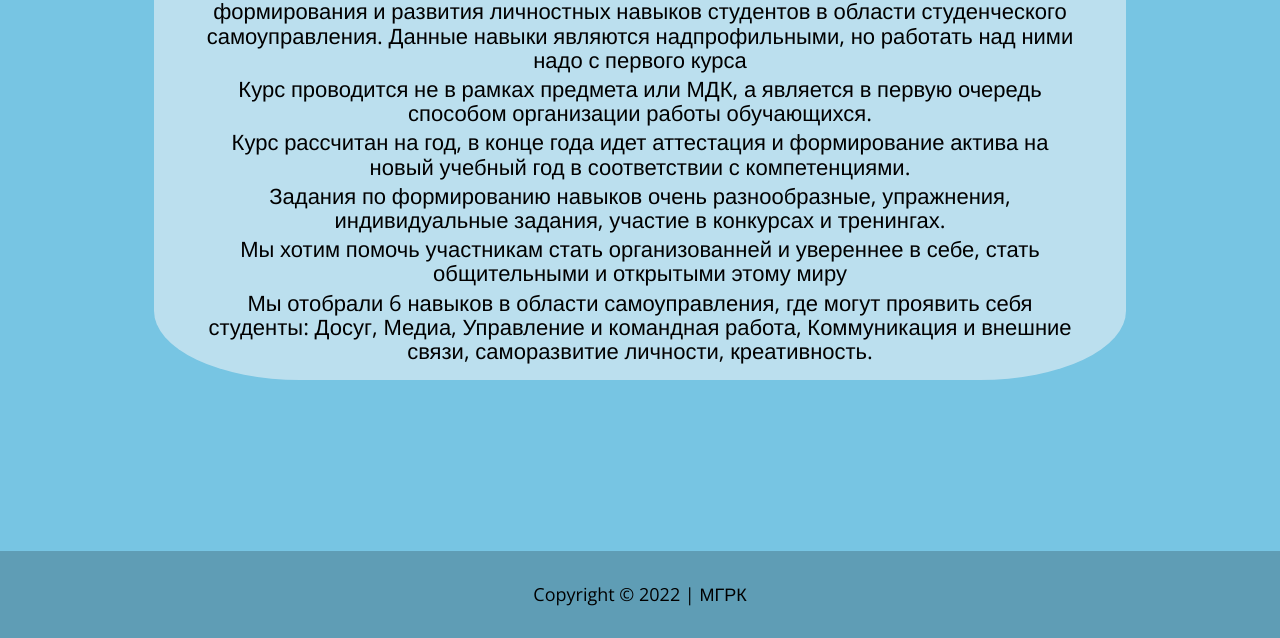
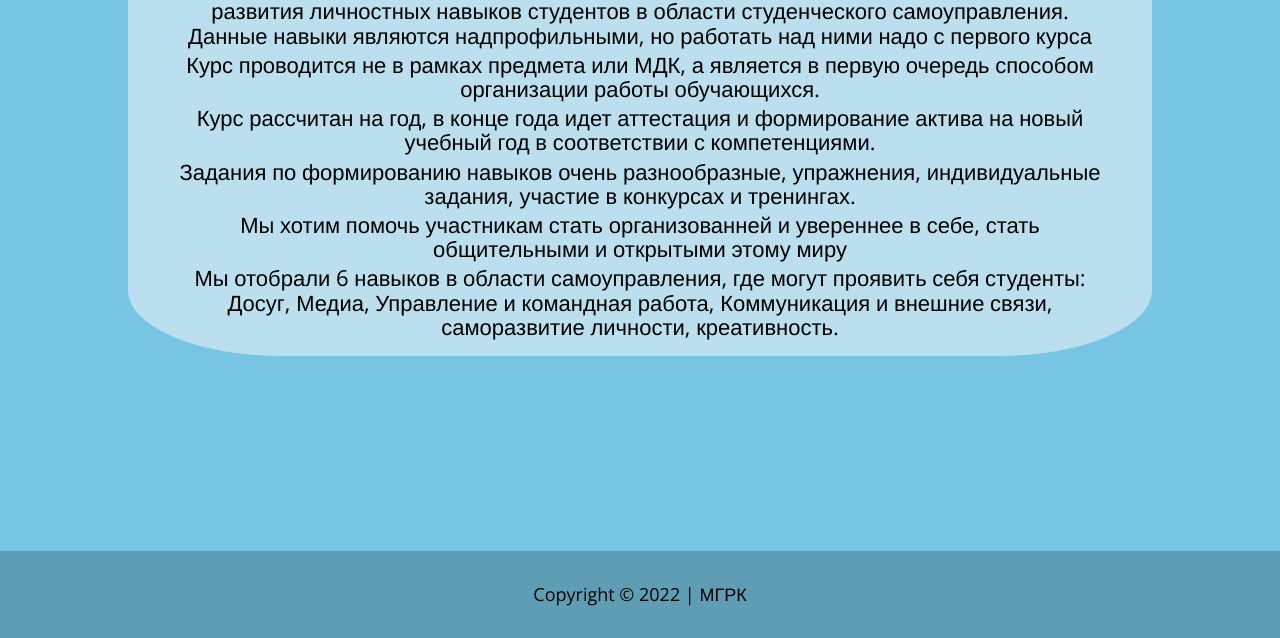
Before and after one commit to Vorkyt/Iyprav.github.io, a plain HTML site: page index.html in a window 1280 px wide. Shown: the part 162-800 px from the top of the page. Drawn offline with nearby package versions, Linux system fonts and the light colour scheme.

Commit message:
Update hero-slider-style.css

```diff
--- a/css/hero-slider-style.css
+++ b/css/hero-slider-style.css
@@ -670,12 +670,12 @@ Javascript disabled
 }
 
 .glcengl{
-  height: 220vh;
+  height: 200vh;
 }
 .glcen{
   text-align: center;
-margin: 0 12%;
-padding: 1vw 4vw;
+margin: 0 10%;
+padding: 1vw 3.5vw;
 background-color: rgba(255, 250, 250, 0.5);
 border-radius: 0 0 15% 15%;
 
```
